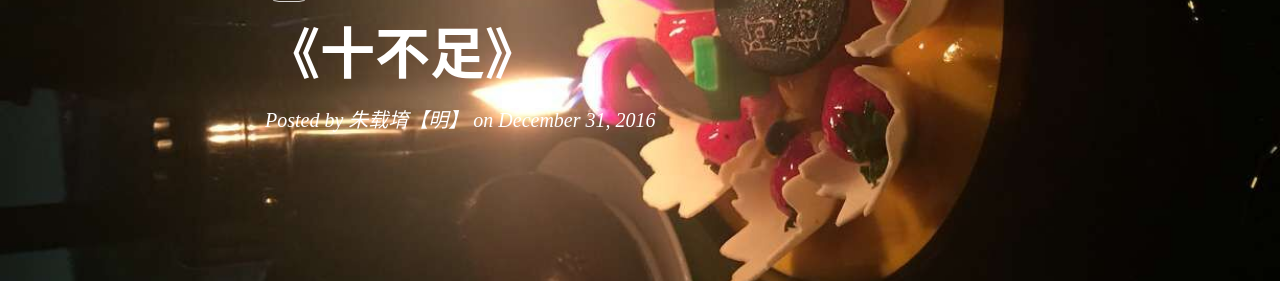
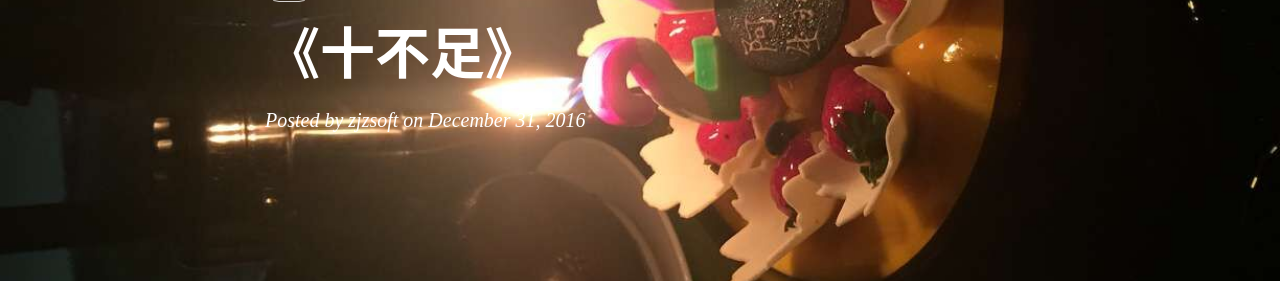
Before and after one commit to zjzsoft/zjzsoft.github.io, a Jekyll site: the page built from _posts/2016-12-31-my2016.markdown, in a window 1280 px wide and 900 px high. Shown: the part 176-476 px from the top of the window. Built offline with Jekyll 4.4.1, drawn with Linux system fonts in a browser that asks for light colours; nearby versions of some CDN libraries; comment, search, counter and statistics services are not loaded.

Commit message:
更新 2016-12-31-my2016.markdown

```diff
--- a/_posts/2016-12-31-my2016.markdown
+++ b/_posts/2016-12-31-my2016.markdown
@@ -2,7 +2,7 @@
 layout:     post
 title:      "《十不足》"
 date:       2016-12-31 00:00:00
-author:     "朱载堉【明】"
+author:     "zjzsoft"
 header-img: "img/post-zj-2016.jpg"
 tags:
     -
@@ -16,6 +16,7 @@ tags:
 ---
 
 <h2 i="《十不足》">《十不足》</h2>
+
 朱载堉【明】<br>
 
 终日奔忙只为饥，才得有食又思衣。<br>
```
